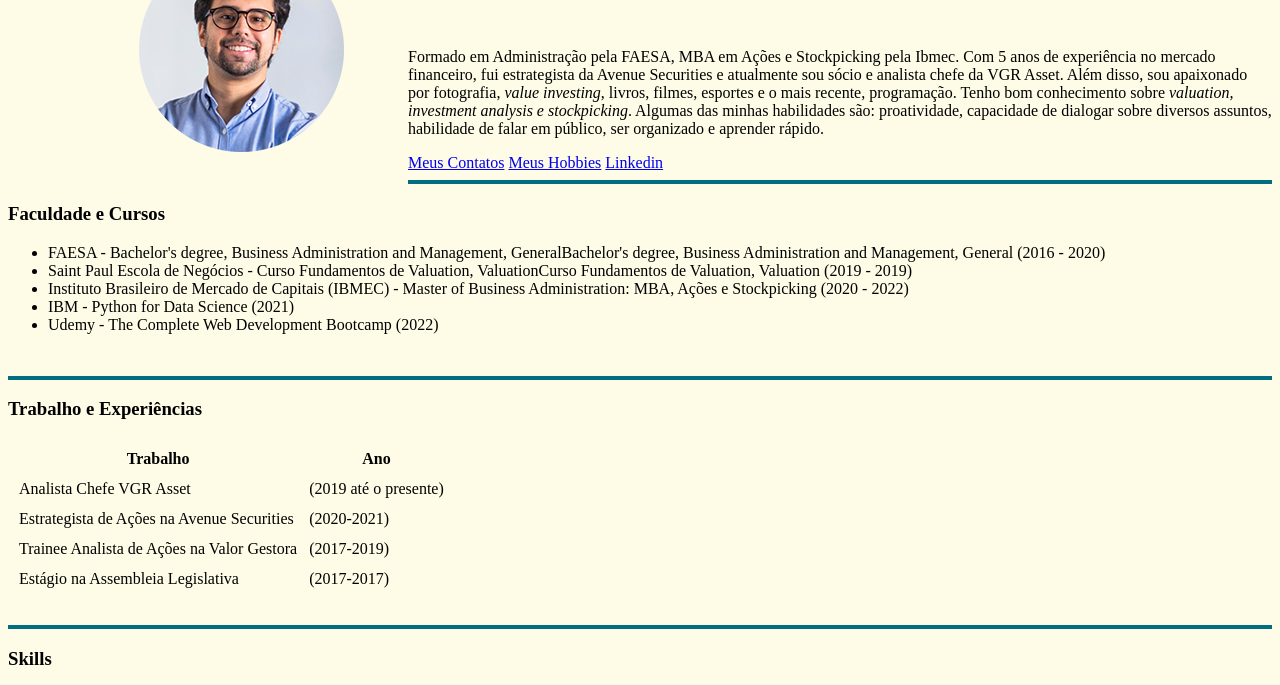
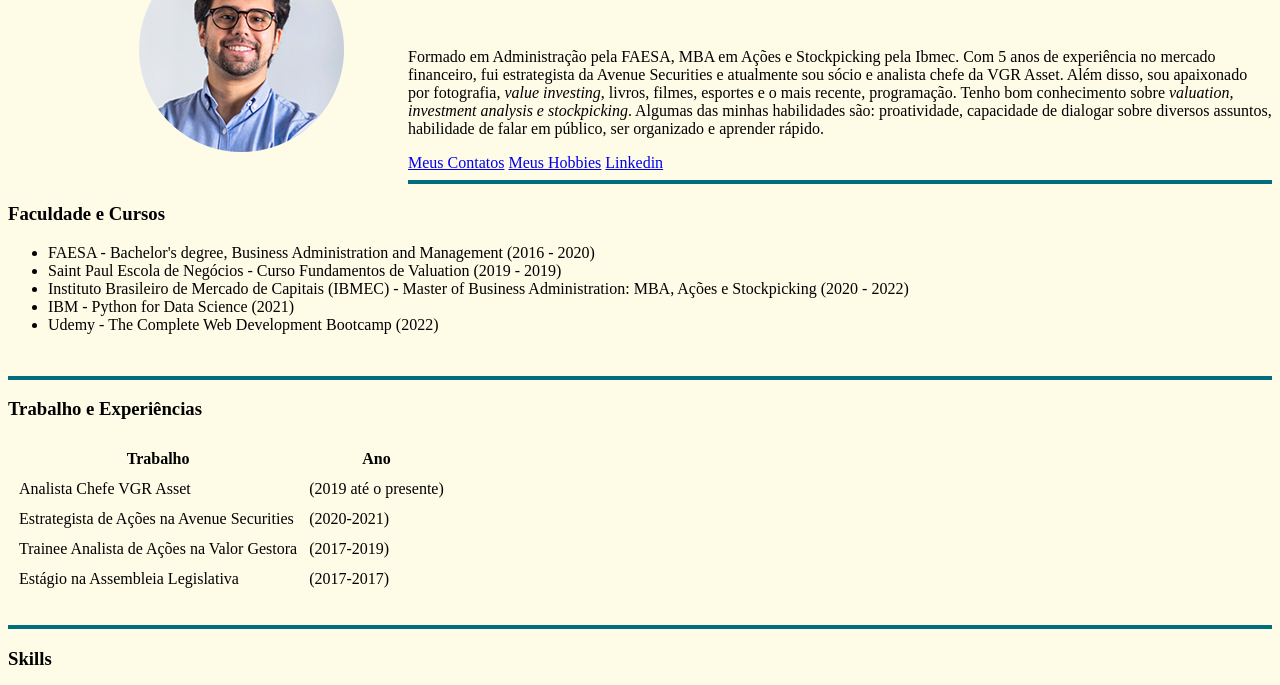
Before and after one commit to BrenoBonani/Breno-Bonani-CV, a plain HTML site: page index.html in a window 1280 px wide. Shown: the part 107-792 px from the top of the page. Drawn offline with Linux system fonts and the light colour scheme.

Commit message:
Update index.html

```diff
--- a/index.html
+++ b/index.html
@@ -38,10 +38,8 @@
 
     <h3>Faculdade e Cursos</h3>
     <ul>
-        <li>FAESA - Bachelor's degree, Business Administration and Management, GeneralBachelor's degree,
-            Business Administration and Management, General (2016 - 2020)</li>
-        <li>Saint Paul Escola de Negócios - Curso Fundamentos de Valuation, ValuationCurso Fundamentos de Valuation,
-            Valuation (2019 - 2019)</li>
+        <li>FAESA - Bachelor's degree, Business Administration and Management (2016 - 2020)</li>
+        <li>Saint Paul Escola de Negócios - Curso Fundamentos de Valuation (2019 - 2019)</li>
         <li>Instituto Brasileiro de Mercado de Capitais (IBMEC) - Master of Business Administration: MBA, Ações e
             Stockpicking (2020 - 2022)</li>
         <li>IBM - Python for Data Science (2021)</li>
```
